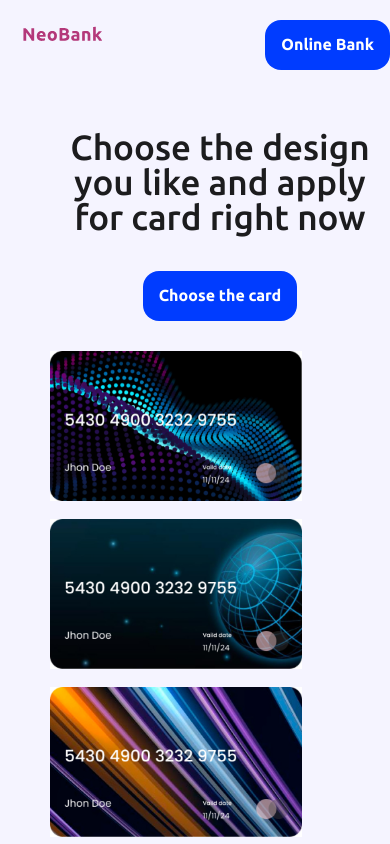
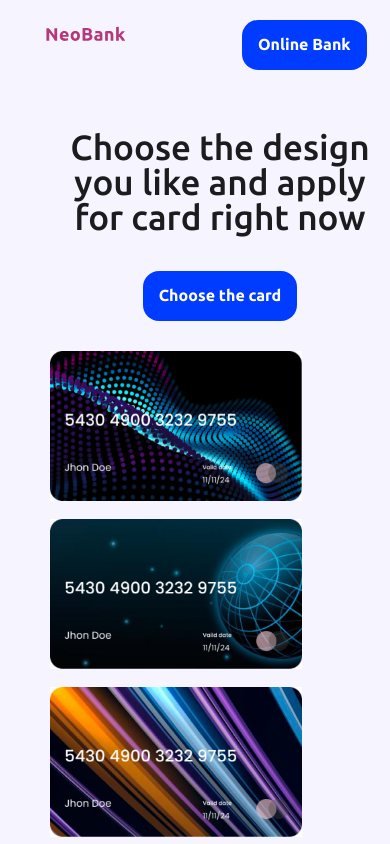
Before and after one commit to ksy336/bank-project, a website: page index.html in a window 390 px wide. Shown: the top 844 px of the page. Drawn offline with Linux system fonts and the light colour scheme.

Commit message:
feat: add tablet media queries

```diff
--- a/sass/base/_base.scss
+++ b/sass/base/_base.scss
@@ -14,6 +14,9 @@ h1 {
   @include media-mobile {
     @include font($size: 35px, $height: 35px, $weight: 500);
   }
+  @include media-tablet {
+    @include font($size: 35px, $height: 35px, $weight: 500);
+  }
 
 }
 h2 {
@@ -24,6 +27,9 @@ h2 {
   @include media-mobile {
     @include font($size: 20px, $height: 40px, $weight: 500);
   }
+  @include media-tablet {
+    @include font($size: 20px, $height: 40px, $weight: 500);
+  }
 }
 
 h3 {
@@ -32,6 +38,9 @@ h3 {
   font-family: Rubik, sans-serif;
   margin: 0;
   @include media-mobile {
+    @include font($size: 25px, $height: 25px, $weight: 500);
+  }
+  @include media-tablet {
     @include font($size: 25px, $height: 25px, $weight: 500);
   }
   //&:hover {
@@ -48,6 +57,9 @@ h4 {
   @include media-mobile {
     @include font($size: 20px, $height: 100%, $weight: 500);
   }
+  @include media-tablet {
+    @include font($size: 20px, $height: 100%, $weight: 500);
+  }
   //&:hover {
   //  color: $color-text;
   //}
@@ -62,6 +74,9 @@ h5 {
   @include media-mobile {
     @include font($size: 14px, $height: 25px, $weight: 500);
   }
+  @include media-tablet {
+    @include font($size: 14px, $height: 25px, $weight: 500);
+  }
 }
 
 h6 {
@@ -71,4 +86,7 @@ h6 {
   @include media-mobile {
     @include font($size: 16px, $height: 35px, $weight: 500);
   }
+  @include media-tablet {
+    @include font($size: 16px, $height: 35px, $weight: 500);
+  }
 }
--- a/sass/components/card.scss
+++ b/sass/components/card.scss
@@ -1,6 +1,10 @@
 .card__wrapper {
   padding-top: 132px;
   @include media-mobile {
+    padding-top: 40px;
+    padding-left: 50px;
+  }
+  @include media-tablet {
     padding-top: 40px;
     padding-left: 50px;
   }
@@ -13,11 +17,25 @@
     flex-direction: column;
     align-items: center;
   }
+  @include media-tablet {
+    margin-bottom: 30px;
+    text-align: center;
+    display: flex;
+    flex-direction: column;
+    align-items: center;
+  }
 }
 .card__choose h1 {
   width: 622px;
   //width: 100%;
   margin-bottom: 36px;
+  @include media-tablet {
+    width: 500px;
+    max-width: 100%;
+    display: flex;
+    justify-content: center;
+    align-items: center;
+  }
   @include media-mobile {
     width: 300px;
     max-width: 100%;
@@ -30,6 +48,9 @@
   display: inline-block;
   margin-bottom: 16px;
   cursor: pointer;
+  //@include media-tablet {
+  //  margin-bottom: 16px;
+  //}
 }
 .card-item > *:hover {
   transform: scale(0.99);
@@ -37,9 +58,15 @@
 .card-item >*:nth-child(3),
 .card-item >*:nth-child(4){
   margin-bottom: 0;
+  @include media-tablet {
+    margin-bottom: 16px;
+  }
 }
 .card-item >*:nth-child(3) {
   @include media-mobile {
+    margin-bottom: 16px;
+  }
+  @include media-tablet {
     margin-bottom: 16px;
   }
 }
@@ -56,6 +83,9 @@
 }
 .bank-cards {
   margin-left: 155px;
+  @include media-tablet {
+    margin-left: 100px;
+  }
   @include media-mobile {
     margin-left: 0;
   }
--- a/sass/components/exchange.scss
+++ b/sass/components/exchange.scss
@@ -1,6 +1,9 @@
 .main__main__exchange {
   padding-top: 112px;
   @include media-mobile {
+    padding-top: 40px;
+  }
+  @include media-tablet {
     padding-top: 40px;
   }
 }
@@ -15,6 +18,9 @@
   justify-content: space-between;
   align-items: flex-start;
   @include media-mobile {
+    flex-direction: column;
+  }
+  @include media-tablet {
     flex-direction: column;
   }
 }
--- a/sass/components/features.scss
+++ b/sass/components/features.scss
@@ -1,6 +1,9 @@
 .features__wrapper{
   padding-top: 112px;
   @include media-mobile {
+    padding-top: 40px;
+  }
+  @include media-tablet {
     padding-top: 40px;
   }
 }
@@ -9,6 +12,11 @@
   justify-content: space-between;
   align-items: center;
   @include media-mobile {
+    flex-direction: column;
+    align-items: center;
+    justify-content: center;
+  }
+  @include media-tablet {
     flex-direction: column;
     align-items: center;
     justify-content: center;
@@ -25,6 +33,10 @@
     width: 300px !important;
     height: 215px !important;
   }
+  @include media-tablet {
+    width: 300px !important;
+    height: 215px !important;
+  }
 }
 .features__choose h3 {
   margin-bottom: 20px;
@@ -38,9 +50,18 @@
   @include media-mobile {
     text-align: center;
   }
+  @include media-tablet {
+    text-align: center;
+  }
 }
 .features__choose {
   @include media-mobile {
+    display: flex;
+    flex-direction: column;
+    align-items: center;
+    justify-content: center;
+  }
+  @include media-tablet {
     display: flex;
     flex-direction: column;
     align-items: center;
--- a/sass/components/news.scss
+++ b/sass/components/news.scss
@@ -15,6 +15,11 @@
 .news__block {
   @include media-mobile {
     margin-left: 20px;
+    margin-right: 20px;
+  }
+  @include media-tablet {
+    margin-left: 20px;
+    margin-right: 20px;
   }
 }
 .news-item {
@@ -29,9 +34,20 @@
     margin-right: 0;
     margin-bottom: 20px;
   }
+  @include media-tablet {
+    text-align: center;
+    //margin-right: 0;
+    margin-bottom: 20px;
+  }
 }
 .news-item:last-child {
   margin-right: 0;
+  @include media-tablet {
+    margin-right: 80px;
+  }
+  @include media-mobile {
+    margin-right: 0px;
+  }
 }
 .news-item img {
   width: 100%;
--- a/sass/layout/_columns.scss
+++ b/sass/layout/_columns.scss
@@ -25,6 +25,13 @@
     align-items: center;
     @include columns($width: 100%);
   }
+  @include media-tablet {
+    display: flex;
+    flex-direction: column;
+    justify-content: center;
+    align-items: center;
+    @include columns($width: 100%);
+  }
   //flex-wrap: wrap;
   //display: flex;
   //justify-content: space-between;
--- a/sass/layout/_header.scss
+++ b/sass/layout/_header.scss
@@ -11,10 +11,19 @@
     //justify-content: center;
     //align-items: center;
   }
+  @include media-tablet {
+    padding-top: 20px;
+    padding-bottom: 20px;
+    justify-content: space-around;
+  }
 }
 .header__header-logo {
   margin-left: -20px;
   @include media-mobile {
+    margin-bottom: 20px;
+    margin-left: 0;
+  }
+  @include media-tablet {
     margin-bottom: 20px;
     margin-left: 0;
   }
--- a/sass/layout/_navigation.scss
+++ b/sass/layout/_navigation.scss
@@ -7,6 +7,9 @@
   @include media-mobile {
     display: none;
   }
+  @include media-tablet {
+     display: none;
+   }
 }
 
 .navigation__link {
```
Also changed, not shown: sass/style.css, 1 other file.
